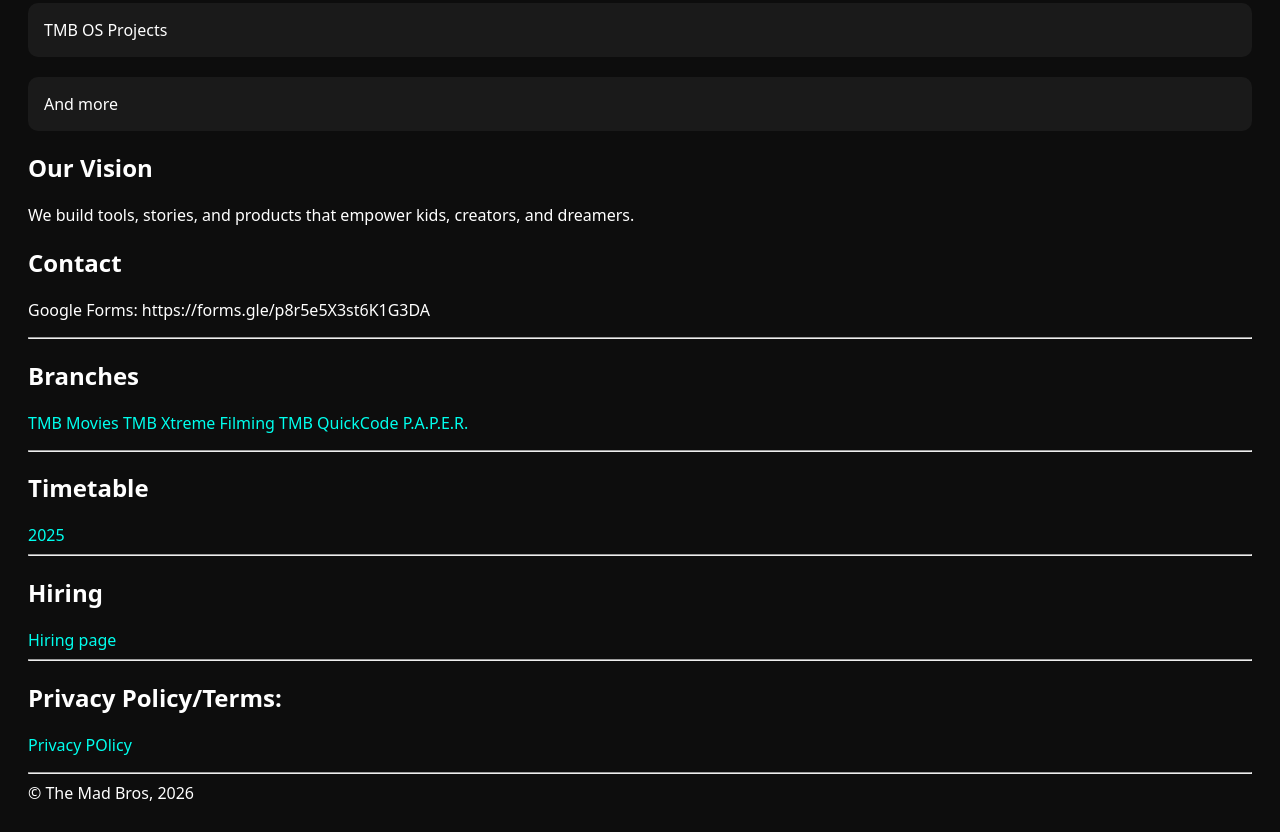
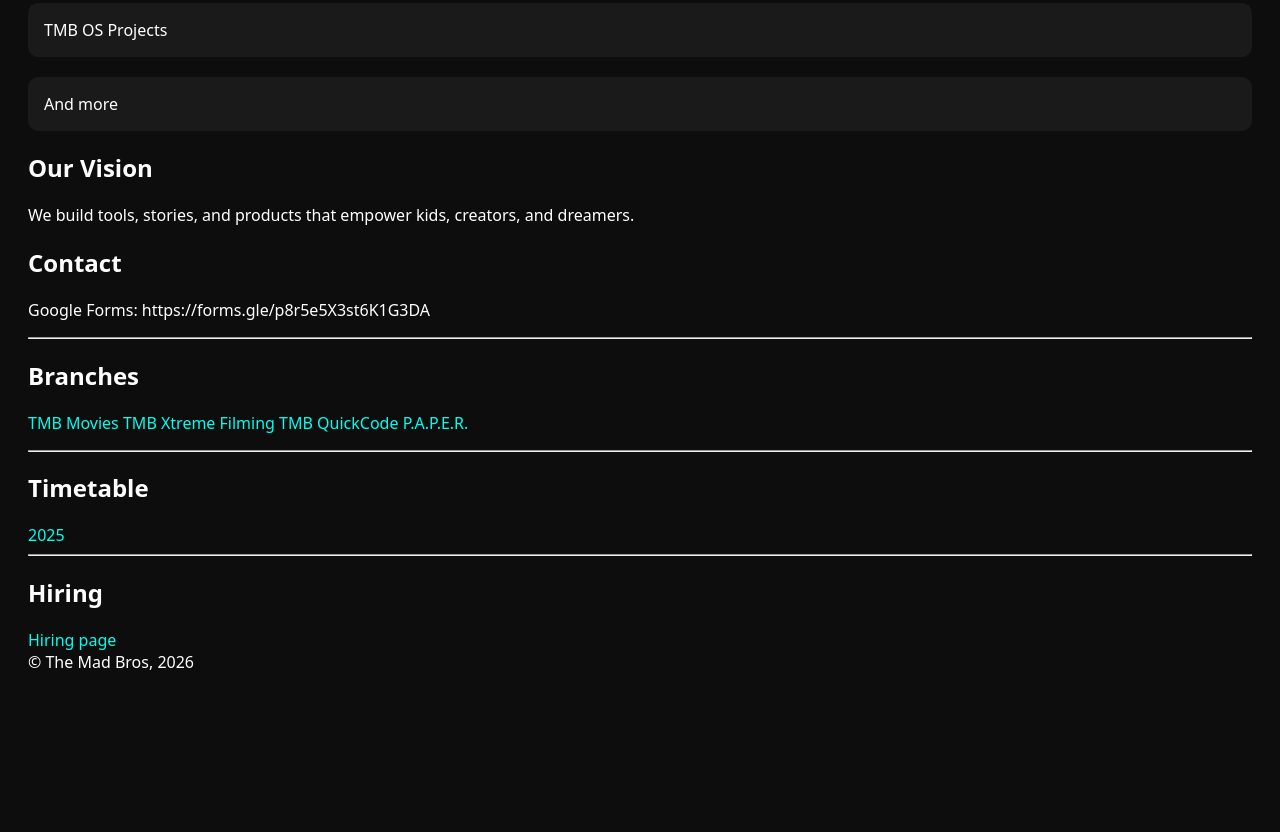
Before and after one commit to andy-and-terry/themadbros, a plain HTML site: page index.html in a window 1280 px wide. Shown: the part 1556-2388 px from the top of the page. After the commit the page ends 2257 px from the top, so only its background shows below. Drawn offline with Linux system fonts and the light colour scheme; files that its build step writes are made by us from their sources; a script that the page names is missing.

Commit message:
Update index.html

```diff
--- a/index.html
+++ b/index.html
@@ -66,20 +66,18 @@
 	<p>Address: 550322 04-278</p>-->
 	<hr>
 	<h2>Branches</h2>
-	<p><a href="tmbmovies/tmbmovies.html">TMB Movies</a> <a href="branches/xtreme-filming.html">TMB Xtreme Filming</a> <a href="branches/quickcode.html">TMB QuickCode</a> <a href="PAPER/paper.html">P.A.P.E.R.</a></p>
+	<p><a href="tmbmovies/tmbmovies.html">TMB Movies</a> <a href="xtreme-filming/xtreme-filming.html">TMB Xtreme Filming</a> <a href="branches/quickcode.html">TMB QuickCode</a> <a href="PAPER/paper.html">P.A.P.E.R.</a></p>
 	<hr>
 	<h2>Timetable</h2>
 	  <a href="assets/TMB TIMETABLE.pdf">2025</a>
 	<hr>
 	<h2>Hiring</h2>
 	  <a href="https://forms.gle/SJCNC4247fbPME1M8">Hiring page</a>
-	<hr>
-	<h2>Privacy Policy/Terms:</h2>
-	  <p><a href="PrivacyPolicy.html">Privacy POlicy</a></p>
-	  <hr>
+	<!--<h2>Privacy Policy/Terms:</h2>
+	  <p><a href="PrivacyPolicy.html">Privacy Policy</a></p>
+	  <hr>-->
 	<!--<h2>TMB Social</h2>
 	  <p><a href="tmbsocial/index.html">publicReleasev1.0</a></p>-->
-	<!--shutdown TMB Social because of upgrading works-->
   </section>
 
   <footer>
```
